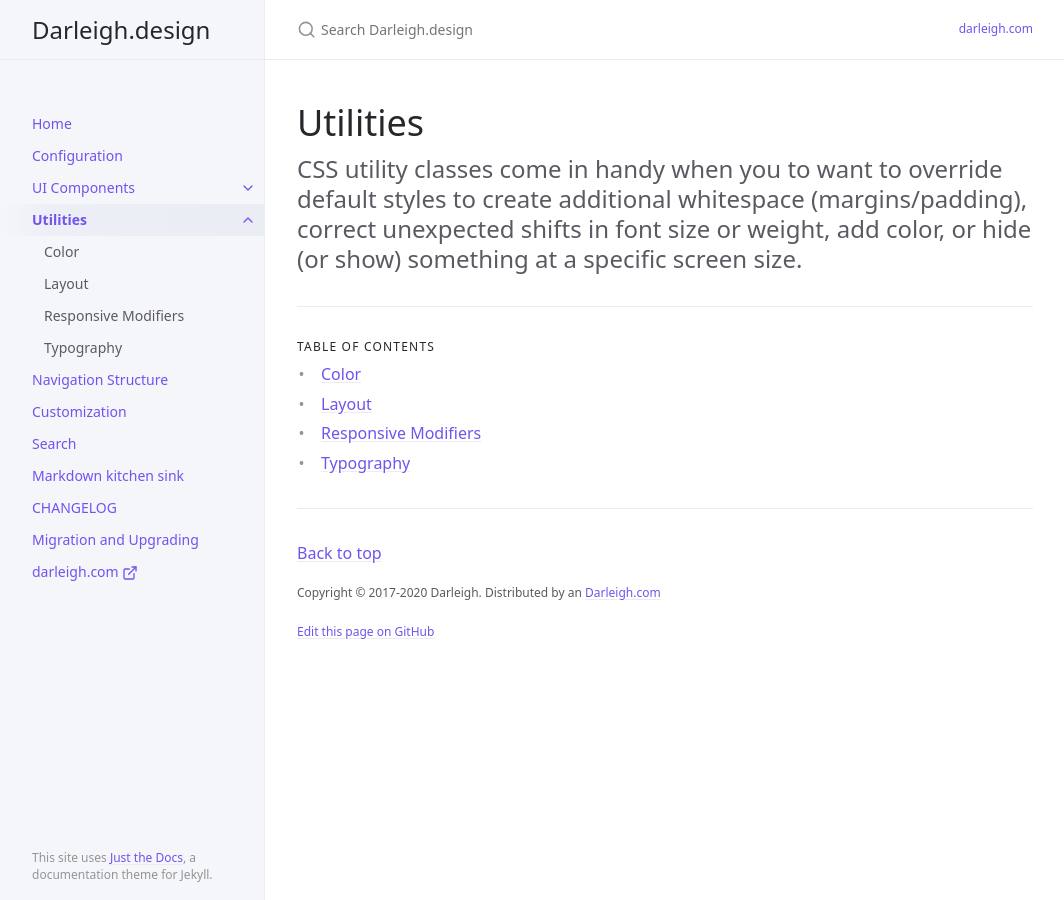
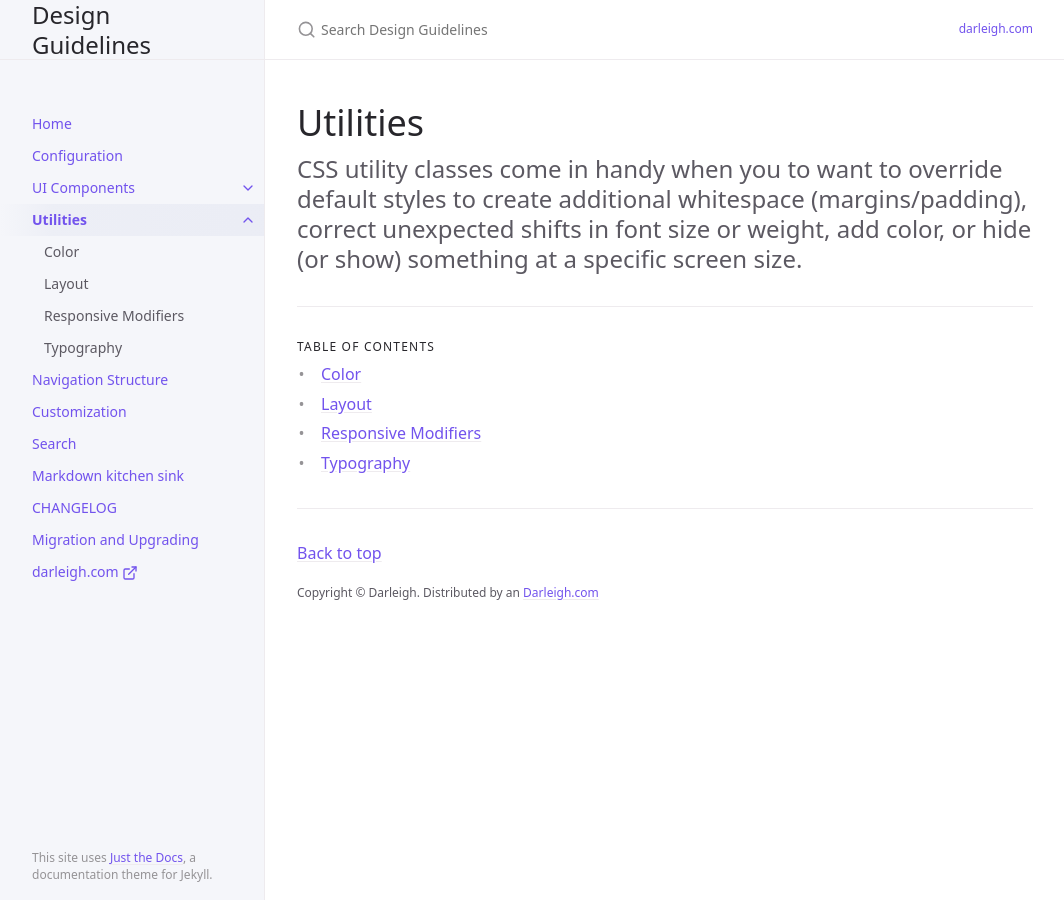
Before and after one commit to darleigh/usage, a Jekyll site: the page built from docs/utilities/utilities.md, in a window 1280 px wide. Shown: the whole page, without its empty margins (107-1171 px from the left). Built offline with Jekyll 4.4.1, drawn with Linux system fonts in a browser that asks for light colours.

```diff
--- a/_config.yml
+++ b/_config.yml
@@ -13,7 +13,7 @@
   # you will see them accessed via {{ site.title }}, {{ site.github_repo }}, and so on.
   # You can create any custom variable you would like, and they will be accessible
   # in the templates via {{ site.myvariable }}.
-  title: Darleigh.design
+  title: Design Guidelines
   description: Human Interface Guidelines | Darleigh document developer
   baseurl: "/" # the subpath of your site, e.g. /blog
   url: "https://darleigh.com" # the base hostname & protocol for your site, e.g. http://example.com
@@ -121,7 +121,7 @@
   back_to_top: true
   back_to_top_text: "Back to top"
 
-  footer_content: Copyright &copy; 2017-2020 Darleigh. Distributed by an <a href=\"https://darleigh.com">Darleigh.com</a>
+  footer_content: Copyright &copy Darleigh. Distributed by an <a href=\"https://darleigh.com">Darleigh.com</a>
 
   # Footer last edited timestamp
   last_edit_timestamp: true # show or hide edit time - page must have `last_modified_date` defined in the frontmatter
@@ -131,8 +131,8 @@
 
   # Footer "Edit this page on GitHub" link text
   gh_edit_link: hide # show or hide edit this page link
-  gh_edit_link_text: "Edit this page on GitHub"
-  gh_edit_repository: "https://github.com/just-the-docs/just-the-docs" # the github URL for your repo
+  # gh_edit_link_text: "Edit this page on GitHub"
+  # gh_edit_repository: "https://github.com/just-the-docs/just-the-docs" # the github URL for your repo
   gh_edit_branch: "main" # the branch that your docs is served from
   # gh_edit_source: docs # the source that your files originate from
   gh_edit_view_mode: "tree" # "tree" or "edit" if you want the user to jump into the editor immediately
```
Also changed, not shown: index.md (+0 -46 lines).
